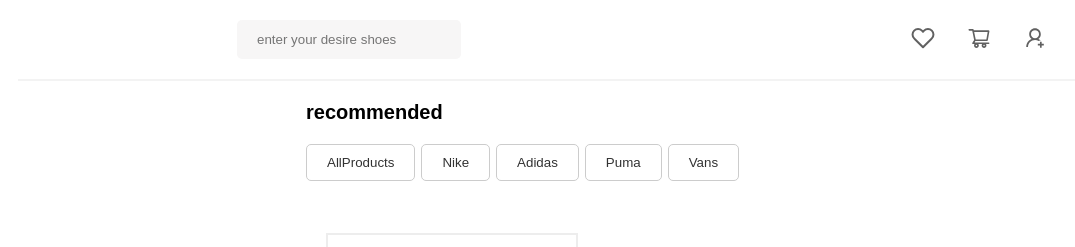
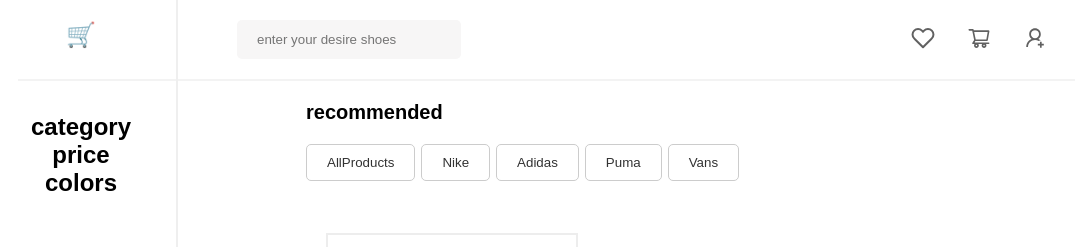
Before and after one commit to sacar6t9/SearchAndFiltering, a React (Vite) app: page / in a window 1280 px wide. Shown: the top 247 px of the page, without its empty margins (14-1089 px from the left). Built offline with nearby package versions, Linux system fonts and the light colour scheme.

Commit message:
setup category section

```diff
--- a/src/App.jsx
+++ b/src/App.jsx
@@ -2,10 +2,12 @@
 import Nav from './Navigation/Nav'
 import Products from './Products/Products'
 import Recommendend from './Recommendend/Recommendend'
+import Sidebar from './Sidebar/Sidebar'
 
 const App = () => {
   return (
     <>
+      <Sidebar/>
       <Nav/>
       <Recommendend/>
       <Products/>
--- a/src/Sidebar/Colors/Colors.jsx
+++ b/src/Sidebar/Colors/Colors.jsx
@@ -1,4 +1,4 @@
-import './Color.css'
+import './Colors.css'
 
 const Colors = () => {
   return (
--- /dev/null
+++ b/src/Sidebar/Sidebar.css
@@ -0,0 +1,22 @@
+.sidebar-title{
+    font-size: 22px;
+    font-weight: normal;
+    margin-bottom: 20px;
+
+}
+.sidebar{
+    width: 15%;
+    position: fixed;
+    height: 100%;
+    border-right: 2px solid #efefef;
+    z-index: 3;
+    display: flex;
+    flex-direction: column;
+    align-items: center;
+}
+.logo-container{
+    margin-bottom: 4rem;
+}
+.logo-container h1{
+    margin-top: 1.3rem;
+}
--- /dev/null
+++ b/src/Sidebar/Sidebar.jsx
@@ -0,0 +1,21 @@
+import './Sidebar.css'
+import Category from "./Category/Category"
+import Price from "./Price/Price"
+import Colors from "./Colors/Colors"
+
+const Sidebar = () => {
+  return (
+    <div>
+      <section className="sidebar">
+        <div className="logo-container">
+            <h1>🛒</h1>
+        </div>
+        <Category/>
+        <Price />
+        <Colors />
+      </section>
+    </div>
+  )
+}
+
+export default Sidebar
```
